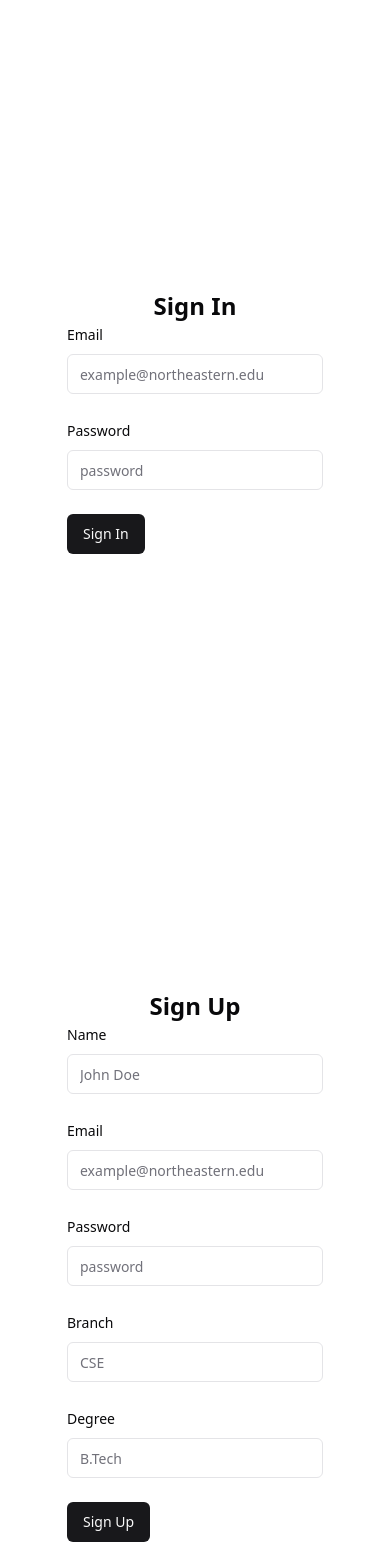
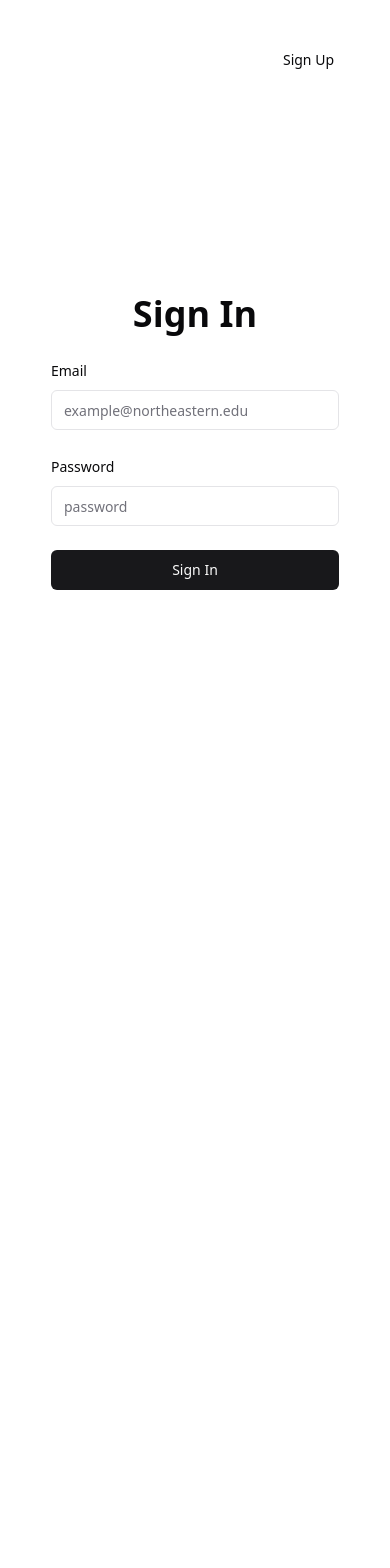
Before and after one commit to shyam2520/Course-Registration, a React (Vite) app in the folder Frontend/: page /signin in a window 390 px wide. Shown: the top 1568 px of the page. After the commit the page ends 844 px from the top, so only its background shows below. Built offline with nearby package versions, Linux system fonts and the light colour scheme.

Commit message:
feat + refactor: auth provider, new comps nav and dashboard, changes to signin and signup

```diff
--- a/Frontend/package.json
+++ b/Frontend/package.json
@@ -21,13 +21,14 @@
     "react-dom": "^18.2.0",
     "react-hook-form": "^7.48.2",
     "react-query": "^3.39.3",
+    "react-router-dom": "^6.20.1",
     "tailwind-merge": "^2.0.0",
     "tailwindcss-animate": "^1.0.7",
     "zod": "^3.22.4"
   },
   "devDependencies": {
     "@types/node": "^20.10.0",
-    "@types/react": "^18.2.37",
+    "@types/react": "^18.2.43",
     "@types/react-dom": "^18.2.15",
     "@typescript-eslint/eslint-plugin": "^6.10.0",
     "@typescript-eslint/parser": "^6.10.0",
--- a/Frontend/src/App.tsx
+++ b/Frontend/src/App.tsx
@@ -1,8 +1,8 @@
 
-import { QueryClient, QueryClientProvider } from 'react-query'
-import './App.css'
-import Signin from './components/Signin'
-import Signup from './components/Signup'
+import { QueryClient, QueryClientProvider } from 'react-query';
+import './App.css';
+import AuthProvider from './providers/AuthProvider';
+import { Route } from './providers/Route';
 
 
 function App() {
@@ -11,8 +11,9 @@ function App() {
 
   return (
     <QueryClientProvider client={queryClient}>
-      <Signin />
-      <Signup />
+      <AuthProvider>
+        <Route />
+      </AuthProvider>
     </QueryClientProvider>
   )
 }
--- /dev/null
+++ b/Frontend/src/components/Dashboard.tsx
@@ -0,0 +1,16 @@
+import { useAuth } from "@/providers/AuthProvider";
+import { useEffect } from "react";
+
+
+export default function Dashboard() {
+
+  const { user } = useAuth();
+
+  useEffect(() => {
+    console.log(user)
+  }, [user])
+
+  return (
+    <div>Dashboard</div>
+  )
+}
--- /dev/null
+++ b/Frontend/src/components/Navbar.tsx
@@ -0,0 +1,14 @@
+import { BookCopy } from "lucide-react";
+
+export default function Navbar() {
+  return (
+    <nav className="h-16">
+      <div>
+        <BookCopy size={32} />
+      </div>
+      <div>
+
+      </div>
+    </nav>
+  )
+}
--- a/Frontend/src/components/Signin.tsx
+++ b/Frontend/src/components/Signin.tsx
@@ -6,9 +6,15 @@ import { Button } from "./ui/button";
 import { SigninForm, SigninFormType } from "@/lib/validators/signin";
 import axios from "axios";
 import { useMutation } from "react-query";
+import { useAuth } from "@/providers/AuthProvider";
+import { Role } from "@/lib/role";
+import { Link } from "react-router-dom";
+import { Loader2 } from "lucide-react";
 
 
 export default function Signin() {
+
+  const auth = useAuth();
 
   const form = useForm<SigninFormType>({
     resolver: zodResolver(SigninForm),
@@ -31,15 +37,27 @@ export default function Signin() {
       console.log(error);
     },
     onSuccess: (data) => {
-      console.log(data);
+      const role = data.roles[0] == "ROLE_ADMIN" ? Role.ADMIN : Role.USER;
+      auth?.setAuthData({ token: data.accessToken, user: { id: data.id , name: data.name, email: data.email, role: role} });
     }
   });
 
   return (
-    <div className="flex flex-col max-w-3xl mx-auto h-screen justify-center items-center">
-      <h1 className="text-2xl font-semibold">Sign In</h1>
+    <div className="flex min-h-screen">
+      <div className="lg:block hidden">
+        <img
+          src="https://images.unsplash.com/photo-1577643446073-8444f02f540b?q=80&w=3570&auto=format&fit=crop&ixlib=rb-4.0.3&ixid=M3wxMjA3fDB8MHxwaG90by1wYWdlfHx8fGVufDB8fHx8fA%3D%3D"
+          className="object-cover h-screen w-full"
+        />
+      </div>
+      <div className="flex flex-col lg:w-6/12 w-full p-10">
+        <Button variant={'ghost'} className="self-end">
+          <Link to={"/signup"}>Sign Up</Link>
+        </Button>
+        <div className="flex flex-1 flex-col max-w-5xl mx-auto justify-center items-center space-y-6">
+          <h1 className="text-4xl font-semibold">Sign In</h1>
           <Form {...form}>
-        <form onSubmit={form.handleSubmit((e) => signIn(e))} className="sm:w-96 w-64 space-y-6">
+            <form onSubmit={form.handleSubmit((e) => signIn(e))} className="sm:w-96 w-72 space-y-6">
               <FormField
                 control={form.control}
                 name="email"
@@ -54,7 +72,6 @@ export default function Signin() {
                 )}
               />
               <FormField
-
                 control={form.control}
                 name="password"
                 render={({ field }) => (
@@ -67,9 +84,15 @@ export default function Signin() {
                   </FormItem>
                 )}
               />
-          <Button type="submit" disabled={isLoading}>Sign In</Button>
+              <Button type="submit" disabled={isLoading} className="w-full">
+                {isLoading && <Loader2 size={18} className="mr-2 animate-spin"/>}
+                Sign In
+              </Button>
             </form>
           </Form>
         </div>
+      </div>
+    </div>
+
   )
 }
--- a/Frontend/src/components/Signup.tsx
+++ b/Frontend/src/components/Signup.tsx
@@ -6,6 +6,8 @@ import { Input } from "./ui/input";
 import { Button } from "./ui/button";
 import { useMutation } from "react-query";
 import axios from "axios";
+import { Link } from "react-router-dom";
+import { Loader2 } from "lucide-react";
 
 
 export default function Signup() {
@@ -45,10 +47,21 @@ export default function Signup() {
 
 
   return (
-    <div className="flex flex-col max-w-3xl mx-auto h-screen justify-center items-center">
+    <div className="flex min-h-screen">
+      <div className="lg:block hidden">
+        <img
+          src="https://images.unsplash.com/photo-1577643446073-8444f02f540b?q=80&w=3570&auto=format&fit=crop&ixlib=rb-4.0.3&ixid=M3wxMjA3fDB8MHxwaG90by1wYWdlfHx8fGVufDB8fHx8fA%3D%3D"
+          className="object-cover h-screen w-full"
+        />
+      </div>
+      <div className="flex flex-col lg:w-6/12 w-full p-10 sm:space-y-0 space-y-10">
+        <Button variant={'ghost'} className="self-end">
+          <Link to={"/signin"}>Sign In</Link>
+        </Button>
+        <div className="flex flex-1 flex-col max-w-5xl mx-auto justify-center items-center space-y-6">
           <h1 className="text-2xl font-semibold">Sign Up</h1>
           <Form {...form}>
-        <form onSubmit={form.handleSubmit((e) => signUp(e))} className="sm:w-96 w-64 space-y-6">
+            <form onSubmit={form.handleSubmit((e) => signUp(e))} className="sm:w-96 w-72 space-y-6">
               <FormField
                 control={form.control}
                 name="name"
@@ -114,9 +127,14 @@ export default function Signup() {
                   </FormItem>
                 )}
               />
-          <Button type="submit" disabled={isLoading}>Sign Up</Button>
+              <Button type="submit" disabled={isLoading} className="w-full">
+                {isLoading && <Loader2 size={18} className="mr-2 animate-spin"/>}
+                Sign Up
+              </Button>
             </form>
           </Form>
         </div>
+      </div>
+    </div>
   )
 }
--- /dev/null
+++ b/Frontend/src/lib/role.ts
@@ -0,0 +1,4 @@
+export enum Role {
+  ADMIN = "ROLE_ADMIN",
+  USER = "ROLE_USER"
+}
--- /dev/null
+++ b/Frontend/src/providers/AuthProvider.tsx
@@ -0,0 +1,51 @@
+/* eslint-disable react-refresh/only-export-components */
+import { AuthContextType } from "@/types/auth";
+import { User } from "@/types/user";
+import axios from "axios";
+import { createContext, useContext, useEffect, useMemo, useState } from "react";
+
+type AuthProviderProps = {
+  children: React.ReactNode,
+};
+
+const AuthContext = createContext<AuthContextType>({token: "", user: { id: "", name: "", email: "", role: null }, setAuthData: () => {}});
+
+export default function AuthProvider({
+  children,
+}: AuthProviderProps) {
+
+  const [authData, setAuthData] = useState<{token: string, user:User}>({ token: sessionStorage.getItem("token") || "", user: sessionStorage.getItem("user") ? JSON.parse(sessionStorage.getItem("user") || "") : { id: "", name: "", email: "", role: null }});
+
+  useEffect(() => {
+    if (authData.token) {
+      axios.defaults.headers.common["Authorization"] = "Bearer " + authData.token;
+      sessionStorage.setItem("token", authData.token);
+      sessionStorage.setItem("user", JSON.stringify(authData.user));
+    }
+    else {
+      delete axios.defaults.headers.common["Authorization"];
+      sessionStorage.removeItem("token");
+      sessionStorage.removeItem("user");
+    }
+  }, [authData])
+
+
+  const contextValue: AuthContextType = useMemo(
+    () => ({
+      token: authData.token,
+      user: authData.user,
+      setAuthData,
+    }),
+    [authData.token, authData.user]
+  );
+
+  return (
+    <AuthContext.Provider value={contextValue}>
+      {children}
+    </AuthContext.Provider>
+  )
+}
+
+export const useAuth = () => {
+  return useContext(AuthContext);
+};
--- /dev/null
+++ b/Frontend/src/providers/Route.tsx
@@ -0,0 +1,28 @@
+import Dashboard from "@/components/Dashboard"
+import Signin from "@/components/Signin"
+import Signup from "@/components/Signup"
+import { RouterProvider, createBrowserRouter } from "react-router-dom"
+
+
+export const Route = () => {
+
+  const router = createBrowserRouter([
+    {
+      path: "/",
+      element: <Dashboard />,
+    },
+    {
+      path: "/signin",
+      element: <Signin />,
+    },
+    {
+      path: "/signup",
+      element: <Signup />,
+    },
+  ]
+  );
+
+  return (
+    <RouterProvider router={router} />
+  )
+}
--- /dev/null
+++ b/Frontend/src/types/auth.d.ts
@@ -0,0 +1,5 @@
+export type AuthContextType = {
+  token: string;
+  user: User;
+  setAuthData: (data: { token: string; user: User; }) => void;
+};
```
Also changed, not shown: Frontend/src/types/user.d.ts (added, +8 -0 lines), 1 other file (tests, documents, lock files or other folders). Lines whose indentation alone changed are shown as unchanged.
